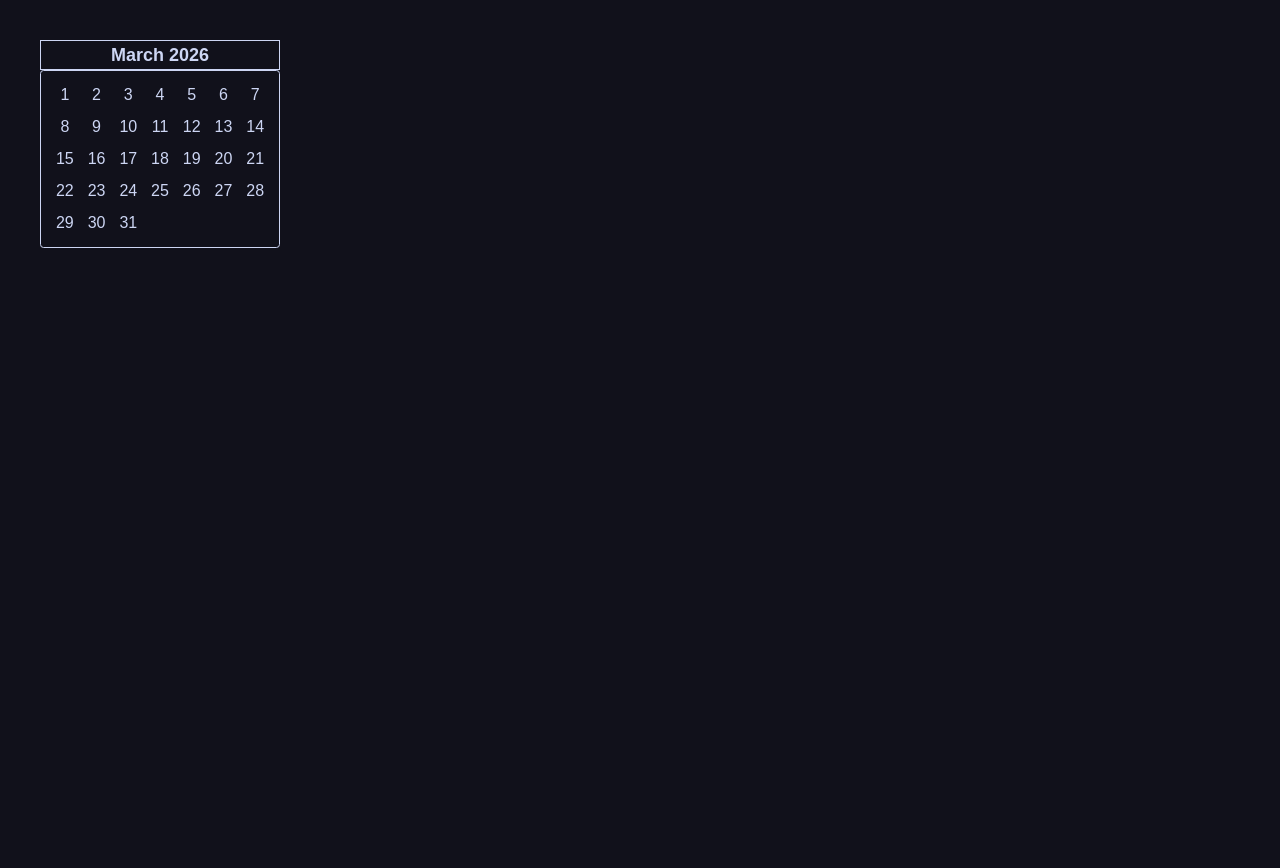
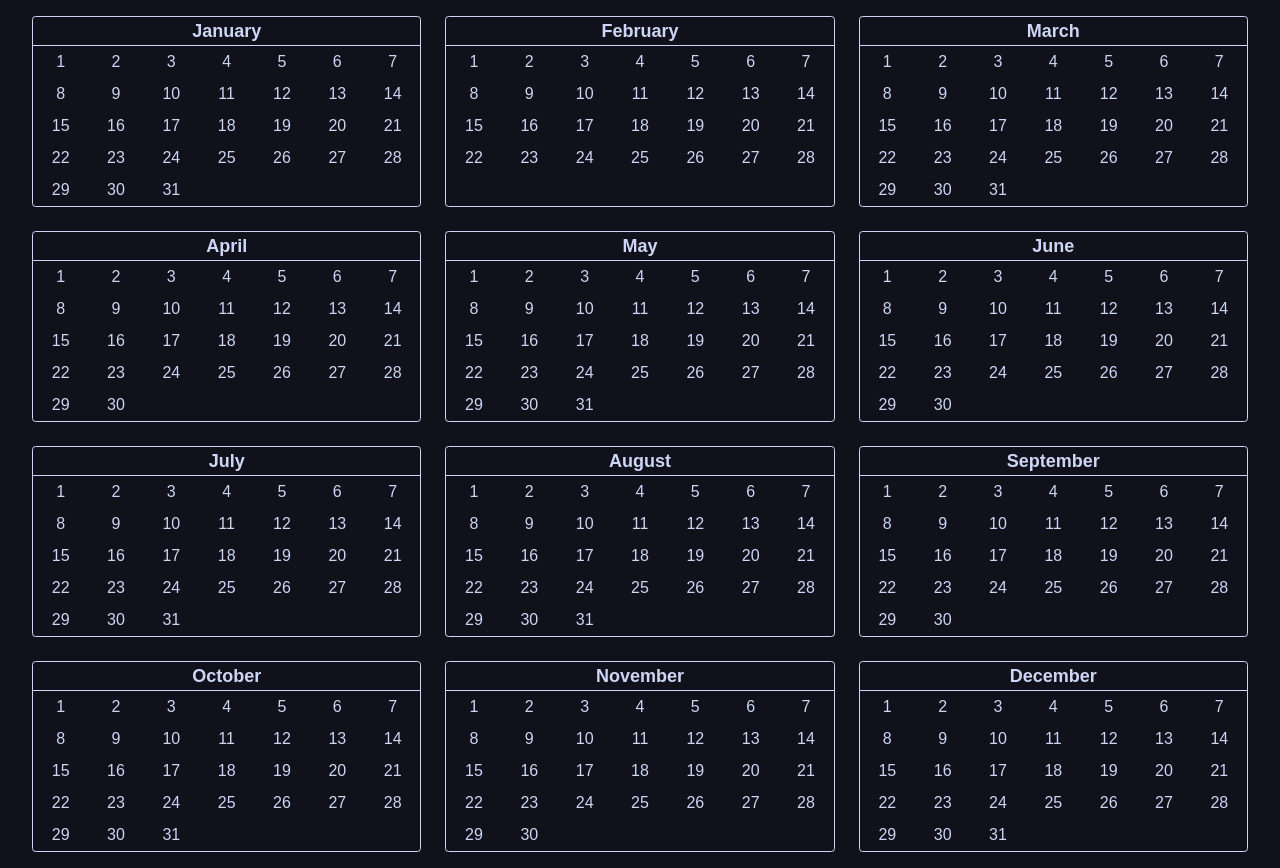
Before and after one commit to CheapNightbot/our-days, a React (Vite) app: page / in a window 1280 px wide. Before the commit the page ends 800 px from the top, so only its background shows below. Built offline with nearby package versions, Linux system fonts and the light colour scheme.

Commit message:
Render basic full year calendar - 12 months!

```diff
--- a/src/react-app/components/calendar.tsx
+++ b/src/react-app/components/calendar.tsx
@@ -5,16 +5,20 @@ export default function Calendar() {
     const daysInMonth = (year: number, month: number) => new Date(year, month, 0).getDate();
 
     return (
-        <div className="w-80 p-10">
-            <h1 className="text-center font-bold text-lg border">{new Intl.DateTimeFormat("en-US", {
-                year: 'numeric',
-                month: 'long',
-            }).format(today)}</h1>
-            <div className="grid grid-cols-7 border rounded-md p-2">
-                {[...Array(daysInMonth(today.getFullYear(), today.getMonth() + 1))].map((_, i) => (
-                    <p key={i} className="text-center hover:bg-accent hover:text-accent-foreground rounded-full p-1">{i + 1}</p>
-                ))}
-            </div>
+        <div className="grid grid-cols-3 gap-6 px-8 py-4">
+            {[...Array(12)].map((_, i) => (
+                <div className="border rounded-md">
+                    <h1 className="text-center font-bold text-lg border-b">
+                        {new Intl.DateTimeFormat("en-US", {
+                            month: 'long',
+                        }).format(new Date(today.getFullYear(), i))}</h1>
+                    <div className="grid grid-cols-7">
+                        {[...Array(daysInMonth(today.getFullYear(), i + 1))].map((_, j) => (
+                            <p key={j} className="text-center hover:bg-accent hover:text-accent-foreground rounded-full p-1">{j + 1}</p>
+                        ))}
+                    </div>
+                </div>
+            ))}
         </div>
     )
 }
```
